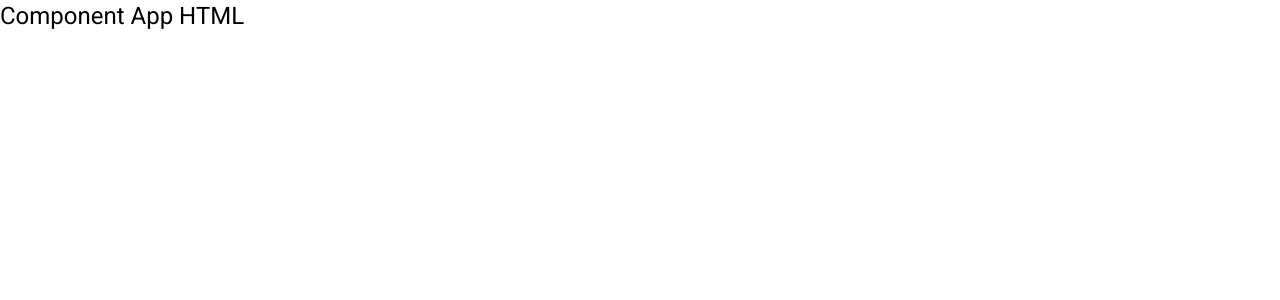
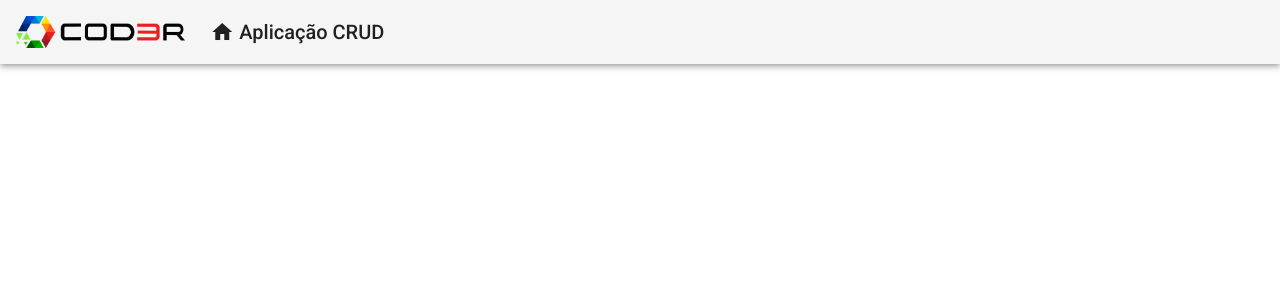
Before and after one commit to leisegoi/angular_cod3r, an Angular app in the folder frontend/: page / in a window 1280 px wide. Shown: the top 300 px of the page. Built offline with nearby package versions, Linux system fonts and the light colour scheme.

Commit message:
Create header component

```diff
--- a/frontend/src/app/app.component.html
+++ b/frontend/src/app/app.component.html
@@ -1 +1 @@
-<h1>Component App HTML</h1>
+<app-header></app-header>
--- a/frontend/src/app/app.module.ts
+++ b/frontend/src/app/app.module.ts
@@ -5,6 +5,8 @@
 import { AppComponent } from './app.component';
 import { BrowserAnimationsModule } from '@angular/platform-browser/animations';
 import { HeaderComponent } from './components/template/header/header.component';
+
+import { MatToolbarModule } from '@angular/material/toolbar';
 
 @NgModule({
   declarations: [
@@ -14,7 +16,8 @@
   imports: [
     BrowserModule,
     AppRoutingModule,
-    BrowserAnimationsModule
+    BrowserAnimationsModule,
+    MatToolbarModule
   ],
   providers: [],
   bootstrap: [AppComponent]
--- a/frontend/src/app/components/template/header/header.component.css
+++ b/frontend/src/app/components/template/header/header.component.css
@@ -0,0 +1,23 @@
+.header {
+    display: flex;
+    align-items: center;
+
+}
+
+.header a {
+    display: flex;
+    align-items: center;
+    text-decoration: none;
+}
+
+.header .logo {
+    max-height: 32px;
+}
+
+.header .title-group {
+    padding-left: 25px;
+}
+
+.header .title-group i {
+    padding-right: 5px;
+}
--- a/frontend/src/app/components/template/header/header.component.html
+++ b/frontend/src/app/components/template/header/header.component.html
@@ -1 +1,15 @@
-<p>header works!</p>
+<mat-toolbar class="header mat-elevation-z4">
+    <span>
+        <a>
+            <img class="logo" src="assets/img/logo_cod3r.png" alt="logo">
+        </a>
+    </span>
+    <span class="title-group">
+        <a>
+            <i class="material-icons">
+                home
+            </i>
+            Aplicação CRUD
+        </a>
+    </span>
+</mat-toolbar>
```
